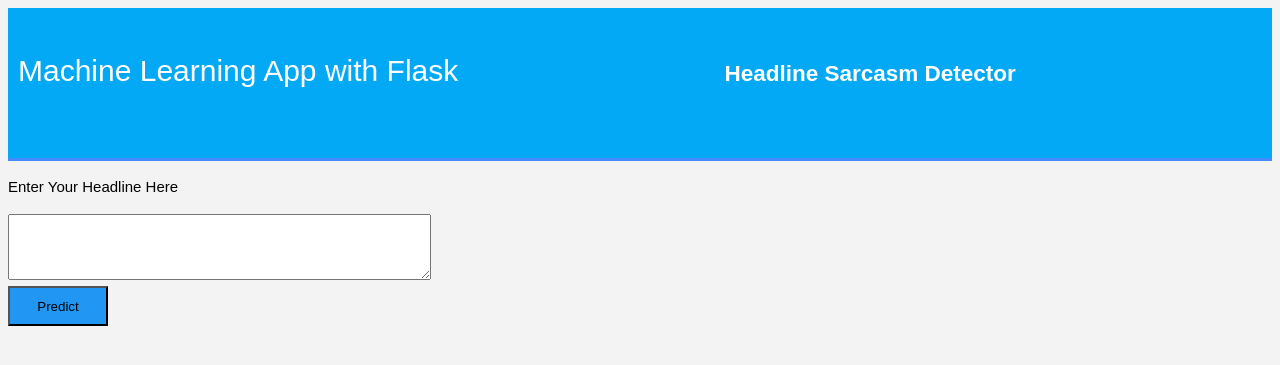
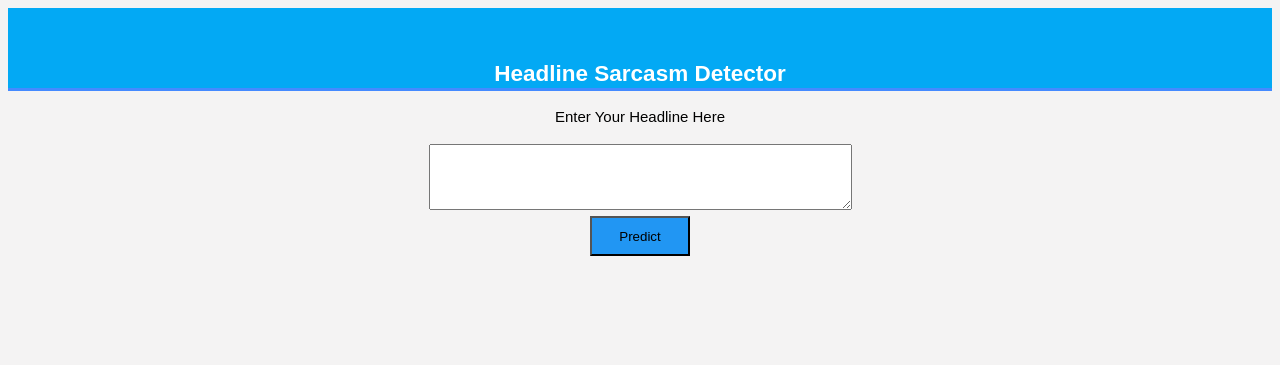
Before and after one commit to ethan-king/FinalFlask, a Flask app: page / in a window 1280 px wide. Shown: the top 365 px of the page. Run offline with Flask 2, Linux system fonts and the light colour scheme; parts of the project's set-up code (start-up, migrations or seed data) failed here and were passed over.

Commit message:
finishing touches

```diff
--- a/Sarcasm Detector/app.py
+++ b/Sarcasm Detector/app.py
@@ -20,12 +20,10 @@
 
 @app.route('/predict',methods=['POST'])
 def predict():
+
+	# JSON special handling
 	data = list(parseJson('./Sarcasm_Headlines_Dataset.json'))
 	df = pd.DataFrame(data)
-
-
-	# with open("Sarcasm_Headlines_Dataset.json", errors='ignore') as f:
-	# 	data = json.load(f)
 
 
 
--- a/Sarcasm Detector/static/styles.css
+++ b/Sarcasm Detector/static/styles.css
@@ -11,9 +11,9 @@
 }
 
 header{
-	background:#03A9F4;#35434a;
+	background:#03A9F4;
 	border-bottom:#448AFF 3px solid;
-	height:120px;
+	height:50px;
 	width:100%;
 	padding-top:30px;
 
--- a/Sarcasm Detector/templates/home.html
+++ b/Sarcasm Detector/templates/home.html
@@ -9,15 +9,12 @@
 
 	<header>
 		<div class="container">
-		<div id="brandname">
-			Machine Learning App with Flask
-		</div>
 		<h2>Headline Sarcasm Detector</h2>
 
 	</div>
 	</header>
 
-	<div class="ml-container">
+	<div class="ml-container" style="text-align:center">
 
 		<form action="{{ url_for('predict')}}" method="POST">
 		<p>Enter Your Headline Here</p>
@@ -27,7 +24,7 @@
 
 		<input type="submit" class="btn-info" value="Predict">
 
-	</form>
+		</form>
 
 	</div>
 
--- a/Sarcasm Detector/templates/result.html
+++ b/Sarcasm Detector/templates/result.html
@@ -8,15 +8,12 @@
 
 	<header>
 		<div class="container">
-		<div id="brandname">
-			ML App
-		</div>
 		<h2>Headline Sarcasm Detector</h2>
 
 	</div>
 	</header>
 	<p style="color:blue;font-size:20;text-align: center;"><b>Results for Comment</b></p>
-	<div class="results">
+	<div class="results" style="text-align: center">
 
 
 
```
Also changed, not shown: Sarcasm Detector/README.md, 3 other files.
